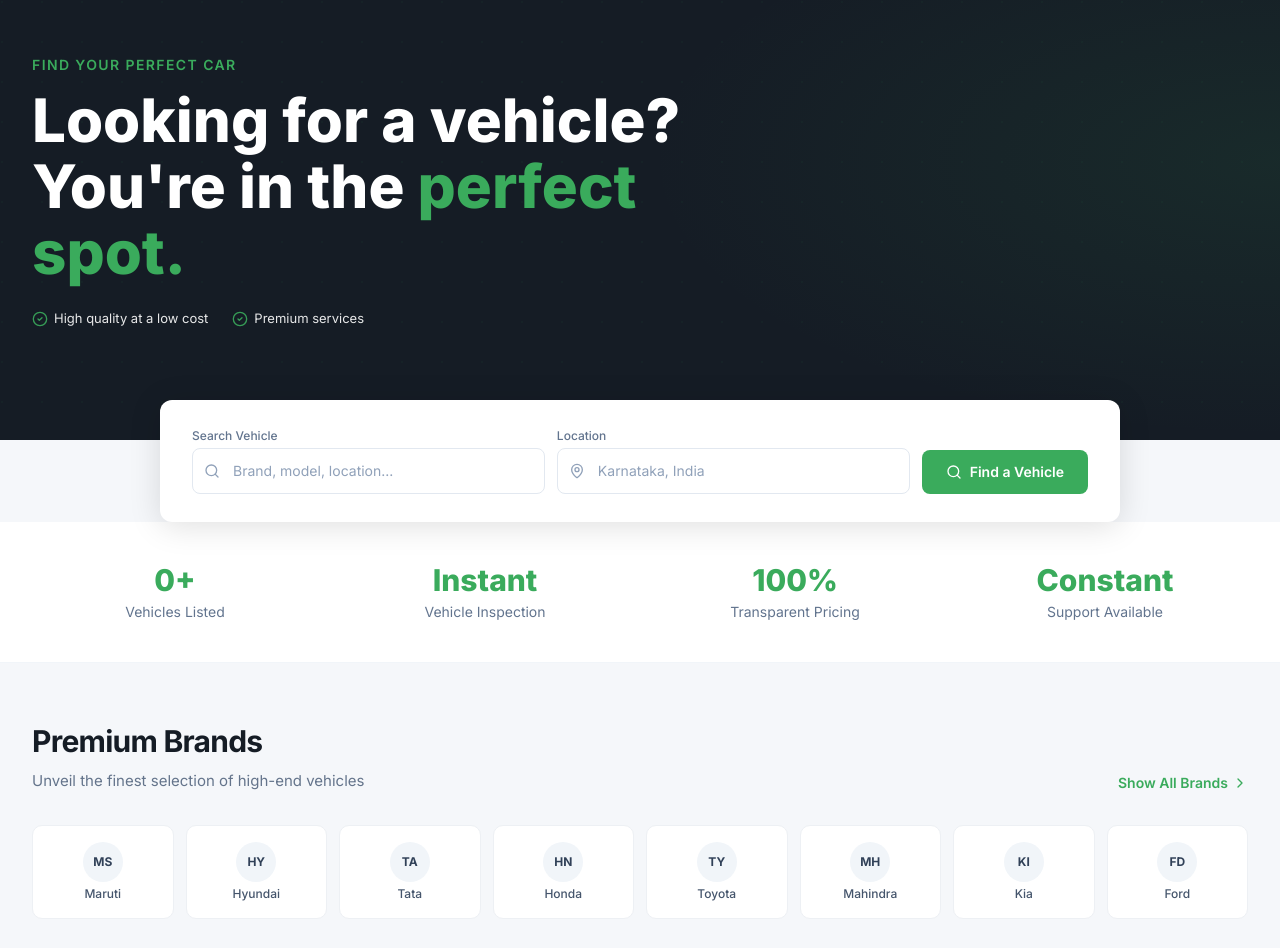
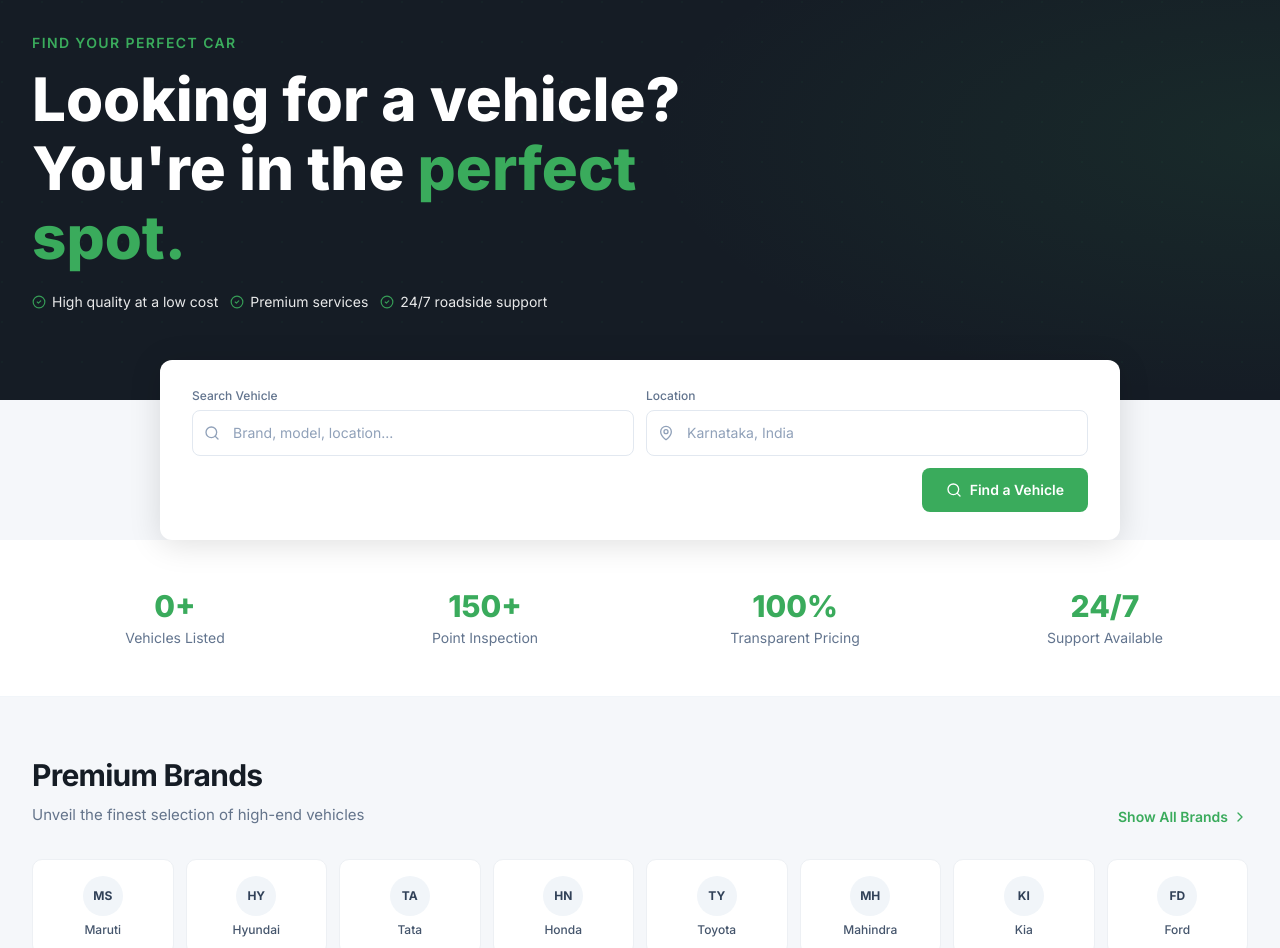
Before and after one commit to SyedArsalan3164/drivedeal, a Next.js app in the folder frontend/: page / in a window 1280 px wide. Shown: the part 120-1068 px from the top of the page. Built offline with nearby package versions, Linux system fonts and the light colour scheme; no server answers.

Commit message:
home to mobile

```diff
--- a/frontend/src/views/Home.tsx
+++ b/frontend/src/views/Home.tsx
@@ -3,8 +3,7 @@ import React, { useState } from 'react';
 import Link from 'next/link';
 import {
   ArrowRight, ShieldCheck, Clock, Award, Search,
-  SlidersHorizontal, Car, MapPin, Gauge, Fuel, Settings,
-  CheckCircle2, ChevronRight
+  SlidersHorizontal, Car, MapPin, CheckCircle2, ChevronRight
 } from 'lucide-react';
 import { useData } from '../lib/DataContext';
 import { useAuth } from '../lib/AuthContext';
@@ -40,8 +39,7 @@ export const Home = ({ initialCars = [] }: { initialCars?: any[] }) => {
     <div className="flex flex-col min-h-screen bg-[#f5f7fa]">
 
       {/* ===== HERO ===== */}
-      <section className="hero-section" style={{ minHeight: '560px', paddingTop: '64px' }}>
-        {/* Simple gradient background */}
+      <section className="hero-section" style={{ minHeight: '520px', paddingTop: '64px' }}>
         <div className="absolute inset-0 bg-[#151c25]" />
         <div className="absolute inset-0 opacity-[0.04]" style={{
           backgroundImage: 'radial-gradient(circle at 2px 2px, #3aab5c 1px, transparent 0)',
@@ -52,40 +50,43 @@ export const Home = ({ initialCars = [] }: { initialCars?: any[] }) => {
         }} />
 
         <div className="max-w-7xl mx-auto px-4 sm:px-6 lg:px-8 relative z-10 w-full">
-          <div className="max-w-2xl">
-            <p className="text-[#3aab5c] font-semibold text-sm uppercase tracking-widest mb-3">
+          {/* Mobile: center, Desktop: left-align */}
+          <div className="max-w-2xl mx-auto lg:mx-0 text-center lg:text-left">
+            <p className="text-[#3aab5c] font-semibold text-xs sm:text-sm uppercase tracking-widest mb-3">
               Find Your Perfect Car
             </p>
-            <h1 className="text-4xl md:text-6xl font-extrabold text-white leading-tight mb-6" style={{ lineHeight: 1.1 }}>
+            <h1 className="text-3xl sm:text-4xl md:text-5xl lg:text-6xl font-extrabold text-white mb-5" style={{ lineHeight: 1.15 }}>
               Looking for a vehicle?<br />
-              <span className="text-white">You're in the</span>{' '}
+              <span className="text-white">You're in the </span>
               <span className="text-[#3aab5c]">perfect spot.</span>
             </h1>
 
-            <div className="flex flex-wrap gap-6 mt-4">
-              <div className="hero-badge">
-                <CheckCircle2 className="h-4 w-4" />
-                High quality at a low cost
+            {/* Badges — centered on mobile */}
+            <div className="flex flex-wrap justify-center lg:justify-start gap-3 mt-4">
+              {['High quality at a low cost', 'Premium services', '24/7 roadside support'].map(text => (
+                <div key={text} className="hero-badge">
+                  <CheckCircle2 className="h-3.5 w-3.5 flex-shrink-0" />
+                  <span className="text-xs sm:text-sm">{text}</span>
                 </div>
-              <div className="hero-badge">
-                <CheckCircle2 className="h-4 w-4" />
-                Premium services
-              </div>
-
+              ))}
             </div>
           </div>
         </div>
       </section>
 
       {/* ===== SEARCH BAR ===== */}
-      <section className="relative z-20 -mt-10 pb-0">
+      <section className="relative z-20 -mt-8 sm:-mt-10 pb-0">
         <div className="max-w-5xl mx-auto px-4 sm:px-6 lg:px-8">
           <div className="search-bar">
+            <div className="flex flex-col gap-3">
 
-            {/* Search inputs */}
-            <div className="flex flex-col md:flex-row gap-3 items-end">
+              {/* Inputs row */}
+              <div className="flex flex-col sm:flex-row gap-3">
+                {/* Search Vehicle */}
                 <div className="flex-1 min-w-0">
-                <label className="text-xs text-slate-500 font-medium mb-1 block">Search Vehicle</label>
+                  <label className="text-xs text-slate-500 font-medium mb-1.5 block text-center sm:text-left">
+                    Search Vehicle
+                  </label>
                   <div className="relative">
                     <Search className="absolute left-3 top-1/2 -translate-y-1/2 h-4 w-4 text-slate-400" />
                     <input
@@ -99,8 +100,11 @@ export const Home = ({ initialCars = [] }: { initialCars?: any[] }) => {
                   </div>
                 </div>
 
+                {/* Location */}
                 <div className="flex-1 min-w-0">
-                <label className="text-xs text-slate-500 font-medium mb-1 block">Location</label>
+                  <label className="text-xs text-slate-500 font-medium mb-1.5 block text-center sm:text-left">
+                    Location
+                  </label>
                   <div className="relative">
                     <MapPin className="absolute left-3 top-1/2 -translate-y-1/2 h-4 w-4 text-slate-400" />
                     <input
@@ -111,10 +115,12 @@ export const Home = ({ initialCars = [] }: { initialCars?: any[] }) => {
                     />
                   </div>
                 </div>
+              </div>
 
+              {/* Search Button — full width on mobile */}
               <button
                 onClick={handleSearch}
-                className="btn-primary px-6 py-3 rounded-lg text-sm whitespace-nowrap flex-shrink-0"
+                className="btn-primary w-full sm:w-auto sm:self-end px-6 py-3 rounded-lg text-sm justify-center"
               >
                 <Search className="h-4 w-4" />
                 Find a Vehicle
@@ -125,19 +131,18 @@ export const Home = ({ initialCars = [] }: { initialCars?: any[] }) => {
       </section>
 
       {/* ===== STATS BAR ===== */}
-      <section className="py-10 bg-white border-b border-slate-100">
+      <section className="py-8 sm:py-10 bg-white border-b border-slate-100">
         <div className="max-w-7xl mx-auto px-4 sm:px-6 lg:px-8">
-          <div className="grid grid-cols-2 md:grid-cols-4 gap-6 text-center">
+          <div className="grid grid-cols-2 sm:grid-cols-4 gap-4 sm:gap-6 text-center">
             {[
               { value: `${cars.length}+`, label: 'Vehicles Listed' },
-              { value: 'Instant', label: 'Vehicle Inspection' },
+              { value: '150+', label: 'Point Inspection' },
               { value: '100%', label: 'Transparent Pricing' },
-              { value: 'Constant', label: 'Support Available' },
-
+              { value: '24/7', label: 'Support Available' },
             ].map((stat, i) => (
-              <div key={i} className="flex flex-col items-center">
-                <span className="text-3xl font-extrabold text-[#3aab5c]">{stat.value}</span>
-                <span className="text-slate-500 text-sm mt-1">{stat.label}</span>
+              <div key={i} className="flex flex-col items-center py-2">
+                <span className="text-2xl sm:text-3xl font-extrabold text-[#3aab5c]">{stat.value}</span>
+                <span className="text-slate-500 text-xs sm:text-sm mt-1">{stat.label}</span>
               </div>
             ))}
           </div>
@@ -145,25 +150,29 @@ export const Home = ({ initialCars = [] }: { initialCars?: any[] }) => {
       </section>
 
       {/* ===== PREMIUM BRANDS ===== */}
-      <section className="py-14 bg-[#f5f7fa]">
+      <section className="py-10 sm:py-14 bg-[#f5f7fa]">
         <div className="max-w-7xl mx-auto px-4 sm:px-6 lg:px-8">
-          <div className="flex items-end justify-between mb-8">
+          {/* Header: stacks on mobile */}
+          <div className="flex flex-col sm:flex-row sm:items-end sm:justify-between gap-3 mb-6 sm:mb-8 text-center sm:text-left">
             <div>
               <h2 className="section-title">Premium Brands</h2>
               <p className="section-subtitle">Unveil the finest selection of high-end vehicles</p>
             </div>
-            <Link href="/cars" className="flex items-center gap-1 text-sm text-[#3aab5c] font-semibold hover:text-[#2d8f4b] transition-colors">
+            <Link href="/cars" className="flex items-center justify-center sm:justify-start gap-1 text-sm text-[#3aab5c] font-semibold hover:text-[#2d8f4b] transition-colors whitespace-nowrap">
               Show All Brands <ChevronRight className="h-4 w-4" />
             </Link>
           </div>
 
-          <div className="grid grid-cols-4 md:grid-cols-8 gap-3">
+          {/* Brand grid — 4 cols on mobile, 8 on desktop */}
+          <div className="grid grid-cols-4 sm:grid-cols-8 gap-2 sm:gap-3">
             {BRANDS.map((brand) => (
-              <Link key={brand.name} href={`/cars?search=${brand.name}`} className="brand-logo flex-col gap-1">
-                <div className="w-10 h-10 rounded-full bg-slate-100 flex items-center justify-center text-xs font-bold text-slate-700">
+              <Link key={brand.name} href={`/cars?search=${brand.name}`}
+                className="brand-logo flex-col gap-1.5 py-3 px-1 rounded-xl hover:bg-white hover:shadow-sm transition-all">
+                <div className="w-10 h-10 rounded-full bg-slate-100 flex items-center justify-center text-xs font-bold text-slate-700 mx-auto">
                   {brand.abbr}
                 </div>
-                <span className="text-xs text-slate-600 font-medium hidden md:block">{brand.name}</span>
+                {/* Show name on all screen sizes */}
+                <span className="text-[10px] sm:text-xs text-slate-600 font-medium text-center block">{brand.name}</span>
               </Link>
             ))}
           </div>
@@ -171,54 +180,54 @@ export const Home = ({ initialCars = [] }: { initialCars?: any[] }) => {
       </section>
 
       {/* ===== MOST SEARCHED / FEATURED VEHICLES ===== */}
-      <section className="py-14 bg-white">
+      <section className="py-10 sm:py-14 bg-white">
         <div className="max-w-7xl mx-auto px-4 sm:px-6 lg:px-8">
-          <div className="flex items-end justify-between mb-10">
+          {/* Header */}
+          <div className="flex flex-col sm:flex-row sm:items-end sm:justify-between gap-3 mb-8 sm:mb-10 text-center sm:text-left">
             <div>
               <h2 className="section-title">Most Searched Vehicles</h2>
-              <p className="section-subtitle">The world's leading car brands</p>
+              <p className="section-subtitle">Browse our top picks from premium brands</p>
             </div>
-            <Link href="/cars" className="flex items-center gap-1 text-sm text-[#3aab5c] font-semibold hover:text-[#2d8f4b] transition-colors">
+            <Link href="/cars" className="flex items-center justify-center sm:justify-start gap-1 text-sm text-[#3aab5c] font-semibold hover:text-[#2d8f4b] transition-colors whitespace-nowrap">
               View All Inventory <ArrowRight className="h-4 w-4" />
             </Link>
           </div>
 
           {featuredCars.length > 0 ? (
             <>
-              <div className="grid grid-cols-1 md:grid-cols-2 lg:grid-cols-3 gap-6">
+              <div className="grid grid-cols-1 sm:grid-cols-2 lg:grid-cols-3 gap-5 sm:gap-6">
                 {featuredCars.map(car => (
                   <CarCard key={car.id} car={car} />
                 ))}
               </div>
-              <div className="flex justify-center mt-10">
-                <Link
-                  href="/cars"
-                  className="btn-primary px-8 py-3.5 rounded-lg text-sm"
-                >
+              <div className="flex justify-center mt-8 sm:mt-10">
+                <Link href="/cars" className="btn-primary px-6 sm:px-8 py-3 sm:py-3.5 rounded-lg text-sm w-full sm:w-auto justify-center">
                   Load More Cars
                   <ArrowRight className="h-4 w-4" />
                 </Link>
               </div>
             </>
           ) : (
-            <div className="text-center py-20 bg-slate-50 rounded-2xl border border-slate-200">
-              <Car className="h-12 w-12 mx-auto text-slate-400 mb-4" />
-              <h3 className="text-xl font-bold text-slate-900 mb-2">Inventory Updating</h3>
-              <p className="text-slate-500 max-w-md mx-auto">Please wait while we refresh our featured collection.</p>
+            <div className="text-center py-16 sm:py-20 bg-slate-50 rounded-2xl border border-slate-200">
+              <Car className="h-10 w-10 sm:h-12 sm:w-12 mx-auto text-slate-400 mb-4" />
+              <h3 className="text-lg sm:text-xl font-bold text-slate-900 mb-2">Inventory Updating</h3>
+              <p className="text-slate-500 max-w-sm mx-auto text-sm px-4">Please wait while we refresh our featured collection.</p>
             </div>
           )}
         </div>
       </section>
 
       {/* ===== WHY CHOOSE US ===== */}
-      <section className="py-16 bg-[#f5f7fa]">
+      <section className="py-12 sm:py-16 bg-[#f5f7fa]">
         <div className="max-w-7xl mx-auto px-4 sm:px-6 lg:px-8">
-          <div className="text-center mb-12">
+          <div className="text-center mb-8 sm:mb-12">
             <h2 className="section-title">Why Choose DriveDeal</h2>
-            <p className="section-subtitle max-w-xl mx-auto">We provide the most trusted second-hand car buying experience in India, designed with transparency and security at its core.</p>
+            <p className="section-subtitle max-w-xl mx-auto px-2">
+              We provide the most trusted second-hand car buying experience in India, designed with transparency and security at its core.
+            </p>
           </div>
 
-          <div className="grid grid-cols-1 md:grid-cols-3 gap-6">
+          <div className="grid grid-cols-1 sm:grid-cols-2 md:grid-cols-3 gap-5 sm:gap-6">
             {[
               {
                 icon: <ShieldCheck className="h-7 w-7 text-[#3aab5c]" />,
@@ -239,11 +248,11 @@ export const Home = ({ initialCars = [] }: { initialCars?: any[] }) => {
                 desc: 'Complete most of your purchase online. Schedule a test drive or have the car delivered directly to you.'
               }
             ].map((item, i) => (
-              <div key={i} className="bg-white p-8 rounded-2xl border border-slate-100 shadow-sm hover:shadow-md transition-shadow group">
-                <div className={`w-14 h-14 ${item.bg} rounded-xl flex items-center justify-center mb-6 group-hover:scale-110 transition-transform`}>
+              <div key={i} className="bg-white p-6 sm:p-8 rounded-2xl border border-slate-100 shadow-sm hover:shadow-md transition-shadow group text-center sm:text-left">
+                <div className={`w-12 h-12 sm:w-14 sm:h-14 ${item.bg} rounded-xl flex items-center justify-center mb-5 sm:mb-6 group-hover:scale-110 transition-transform mx-auto sm:mx-0`}>
                   {item.icon}
                 </div>
-                <h3 className="text-lg font-bold text-slate-900 mb-3">{item.title}</h3>
+                <h3 className="text-base sm:text-lg font-bold text-slate-900 mb-2 sm:mb-3">{item.title}</h3>
                 <p className="text-slate-600 text-sm leading-relaxed">{item.desc}</p>
               </div>
             ))}
@@ -253,22 +262,22 @@ export const Home = ({ initialCars = [] }: { initialCars?: any[] }) => {
 
       {/* ===== CTA (only for guests) ===== */}
       {!role && (
-        <section className="py-20 bg-[#151c25] text-white">
+        <section className="py-14 sm:py-20 bg-[#151c25] text-white">
           <div className="max-w-7xl mx-auto px-4 sm:px-6 lg:px-8 text-center">
-            <div className="inline-flex items-center gap-2 px-4 py-1.5 rounded-full bg-[#3aab5c]/20 text-[#3aab5c] text-sm font-semibold mb-6">
+            <div className="inline-flex items-center gap-2 px-4 py-1.5 rounded-full bg-[#3aab5c]/20 text-[#3aab5c] text-xs sm:text-sm font-semibold mb-5 sm:mb-6">
               <Award className="h-4 w-4" />
               Premium Dealership Experience
             </div>
-            <h2 className="text-3xl md:text-4xl font-bold mb-4">Ready to find your dream car?</h2>
-            <p className="text-slate-400 text-lg mb-10 max-w-2xl mx-auto">
+            <h2 className="text-2xl sm:text-3xl md:text-4xl font-bold mb-3 sm:mb-4 px-2">Ready to find your dream car?</h2>
+            <p className="text-slate-400 text-sm sm:text-lg mb-8 sm:mb-10 max-w-2xl mx-auto px-2">
               Join thousands of satisfied customers who found their perfect vehicle through DriveDeal.
             </p>
             <Link
               href="/signup"
-              className="inline-flex items-center gap-2 bg-[#3aab5c] text-white px-8 py-4 rounded-xl font-bold transition-all hover:bg-[#2d8f4b] hover:shadow-lg hover:-translate-y-0.5"
+              className="inline-flex items-center gap-2 bg-[#3aab5c] text-white px-6 sm:px-8 py-3.5 sm:py-4 rounded-xl font-bold transition-all hover:bg-[#2d8f4b] hover:shadow-lg hover:-translate-y-0.5 text-sm sm:text-base"
             >
               Create an Account
-              <ArrowRight className="h-5 w-5" />
+              <ArrowRight className="h-4 w-4 sm:h-5 sm:w-5" />
             </Link>
           </div>
         </section>
```
Lines whose indentation alone changed are shown as unchanged.
